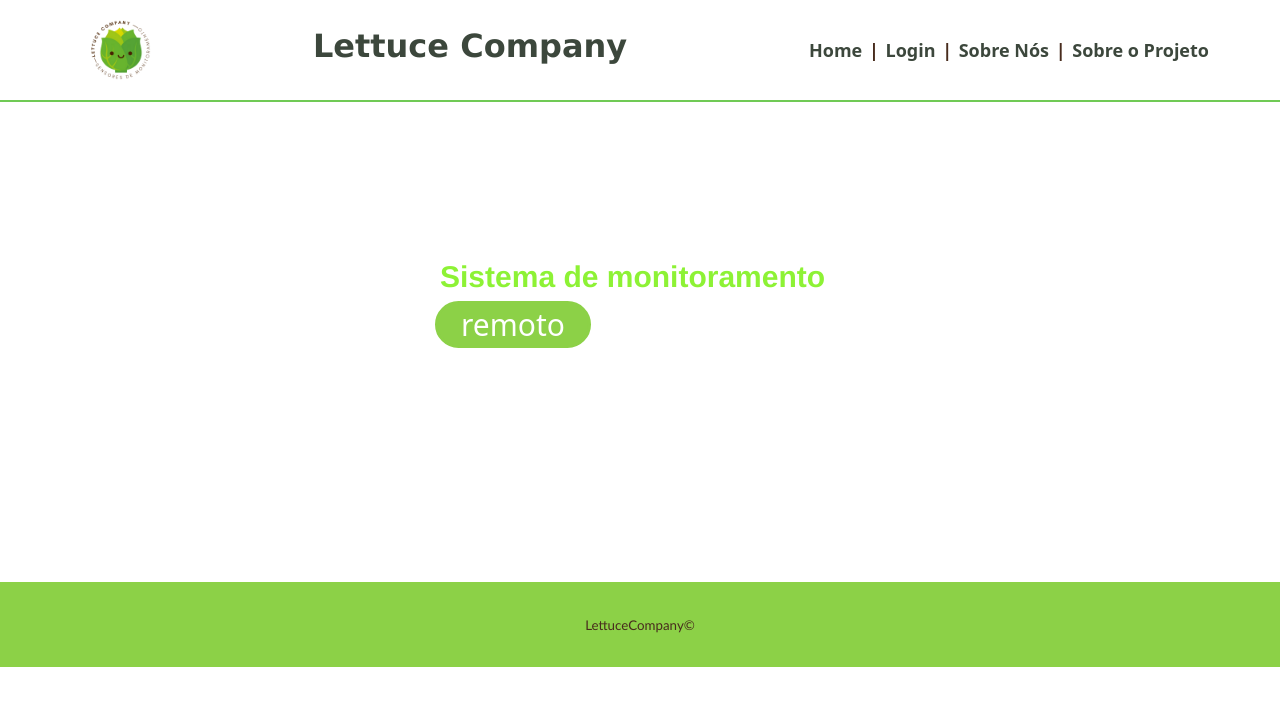
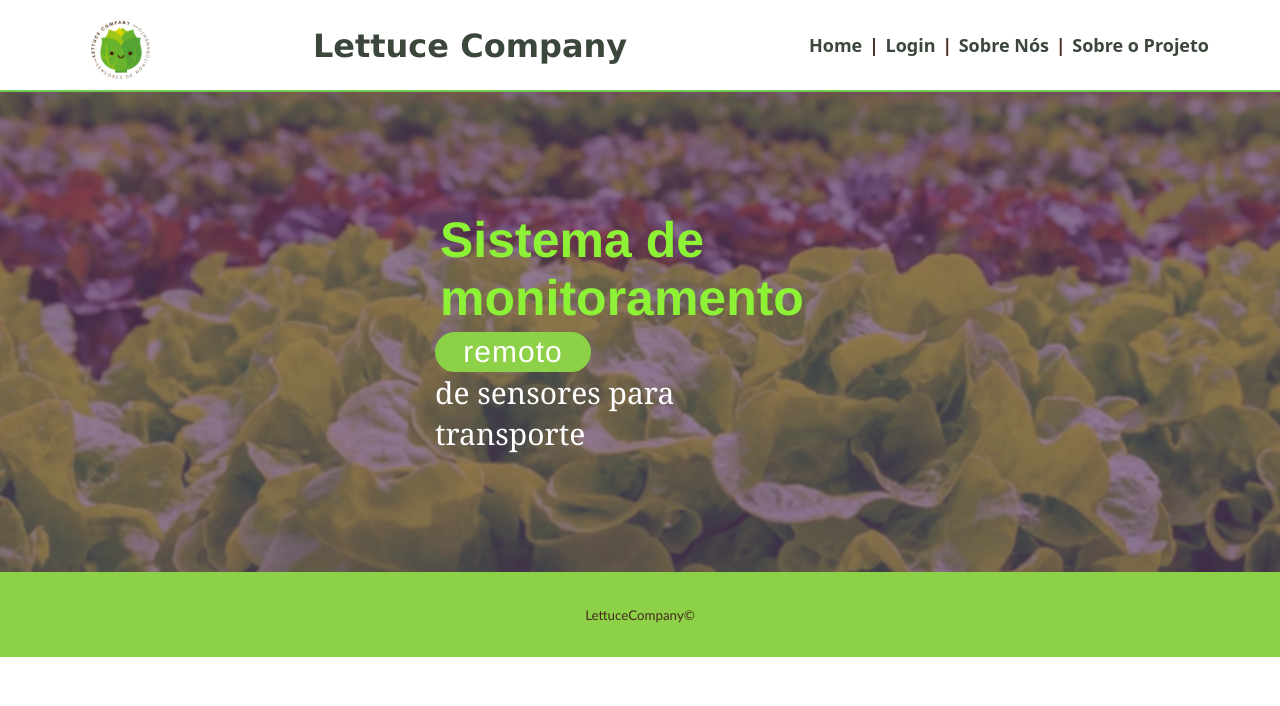
Before and after one commit to Lettuce-Company/Sprint-2, a plain HTML site: page Site Institucional/html/Home.html in a window 1280 px wide. Drawn offline with Linux system fonts and the light colour scheme.

Commit message:
banner phrase size

```diff
--- a/Site Institucional/css/CSS Home.css
+++ b/Site Institucional/css/CSS Home.css
@@ -8,6 +8,7 @@ body{
 
 .boxbar{
     width: 100%;
+    height: 90px;
     display: flex;
     background-color: rgb(255, 255, 255);
     justify-content: center;
@@ -57,7 +58,7 @@ h2{
 
 .banner {
     background-size: cover;
-    background-image: url(../imagens/BANNER\ SEM\ FUNDO\ BRANCO.png);
+    background-image: url(../img/BANNER\ ALFACE.png);
     width: 100%;
     height: 480px;
 }
@@ -76,7 +77,7 @@ h2{
     justify-content: flex-start;
 }
 .banner .container p{
-    text-align: justify;
+    text-align: left;
     color: rgb(255, 255, 255);
     font-size: 30px;
     font-family: Cambria, Cochin, Georgia, Times, 'Times New Roman', serif;
@@ -87,6 +88,8 @@ h2{
 p .Sistema {
     color: rgb(141, 242, 53);
     font-weight: 800;
+    font-size: 50px;
+
     font-family: 'Franklin Gothic Medium', 'Arial Narrow', Arial, sans-serif;
 }
 
@@ -98,7 +101,9 @@ p .Sistema {
     border-radius: 100px;
     background-color: #8cd147;
     justify-content: center;
-
+    font-family: 'Franklin Gothic Medium', 'Arial Narrow', Arial, sans-serif;
+    font-weight: 400;
+    letter-spacing: 1px;
 }
 
 .remoto{
```
Also changed, not shown: Site Institucional/html/Home.html (+1 -1 lines), Site Institucional/img/BANNER ALFACE.png (renamed from Site Institucional/img/WALLPAPER 1.png), imagens/BANNER SEM FUNDO BRANCO.png (added), imagens/LOGO SEM BORDA.png (added), imagens/alface banner.png (added), imagens/alface logo.png (added).
